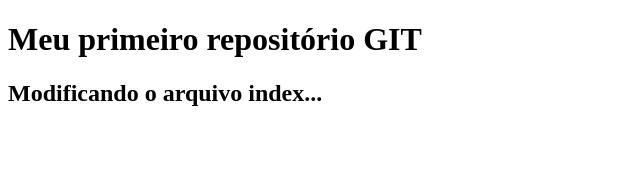
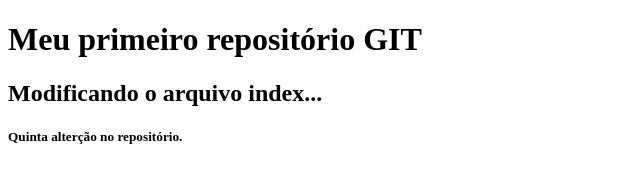
Before and after one commit to mateusscarin/palestra-git-etec, a plain HTML site: page index.html in a window 1280 px wide. Shown: the whole page, without its empty margins (0-640 px from the left). Drawn offline with Linux system fonts and the light colour scheme.

Commit message:
feat: quinto commit

```diff
--- a/index.html
+++ b/index.html
@@ -8,5 +8,6 @@
 <body>
     <h1>Meu primeiro repositório GIT</h1>
     <h2>Modificando o arquivo index...</h2>
+    <h5>Quinta alterção no repositório.</h5>
 </body>
 </html>
```
